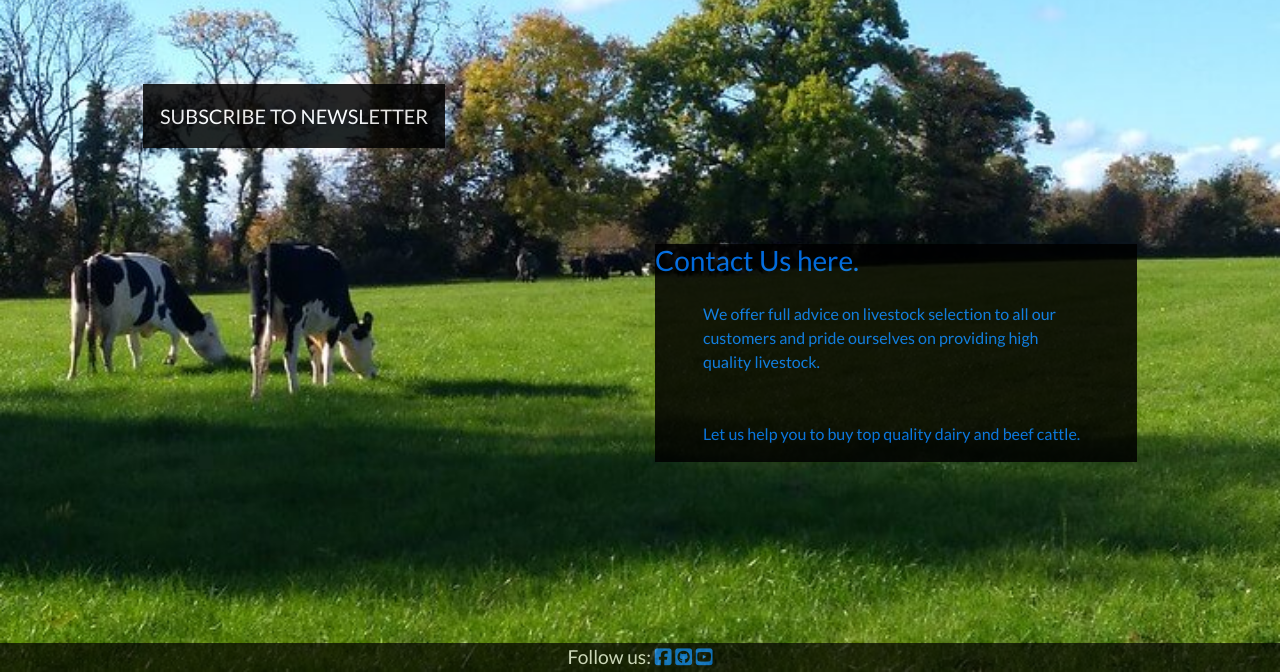
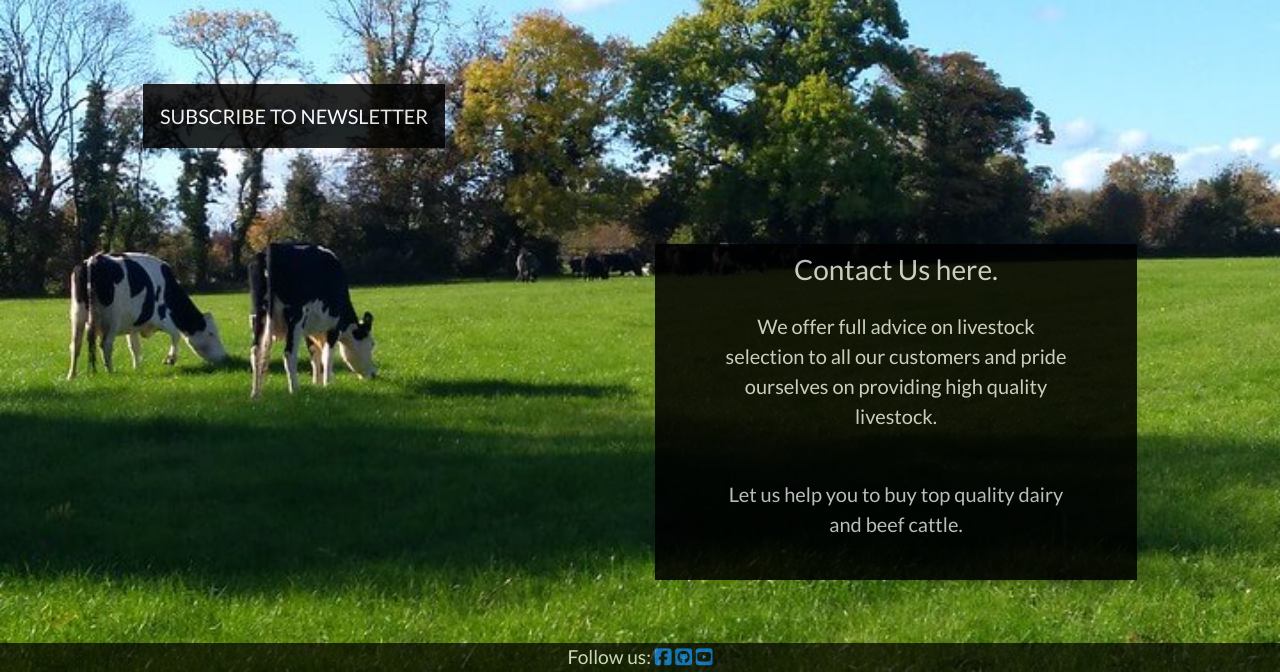
Before and after one commit to Farmer-Eds-Shed/Cattle-Mart, a Django app: page / in a window 1280 px wide. Shown: the part 128-800 px from the top of the page. Run offline with Django 4.2, Linux system fonts and the light colour scheme; some libraries are stand-ins or nearby versions.

Commit message:
Add newsletter button calss contact button

```diff
--- a/home/templates/home/index.html
+++ b/home/templates/home/index.html
@@ -26,7 +26,7 @@
             <div class="col-7 col-md-6 my-auto"></div>
             <div class="col-7 col-md-6 my-auto">
                 <div class="my-5 newsletter-button">
-                    <a href="{% url 'contact' %}">
+                    <a href="{% url 'contact' %}" class="newsletter-button btn btn-lg rounded-0">
                         <h3>Contact Us here.</h3>
                         <p class="tracking-wide rounded-0 py-3 px-5 lh-lg">We offer full advice on livestock selection to all our customers and pride ourselves on providing high quality livestock.</p>
                         <p class="tracking-wide rounded-0 py-3 px-5 lh-lg">Let us help you to buy top quality dairy and beef cattle.</p>
```
